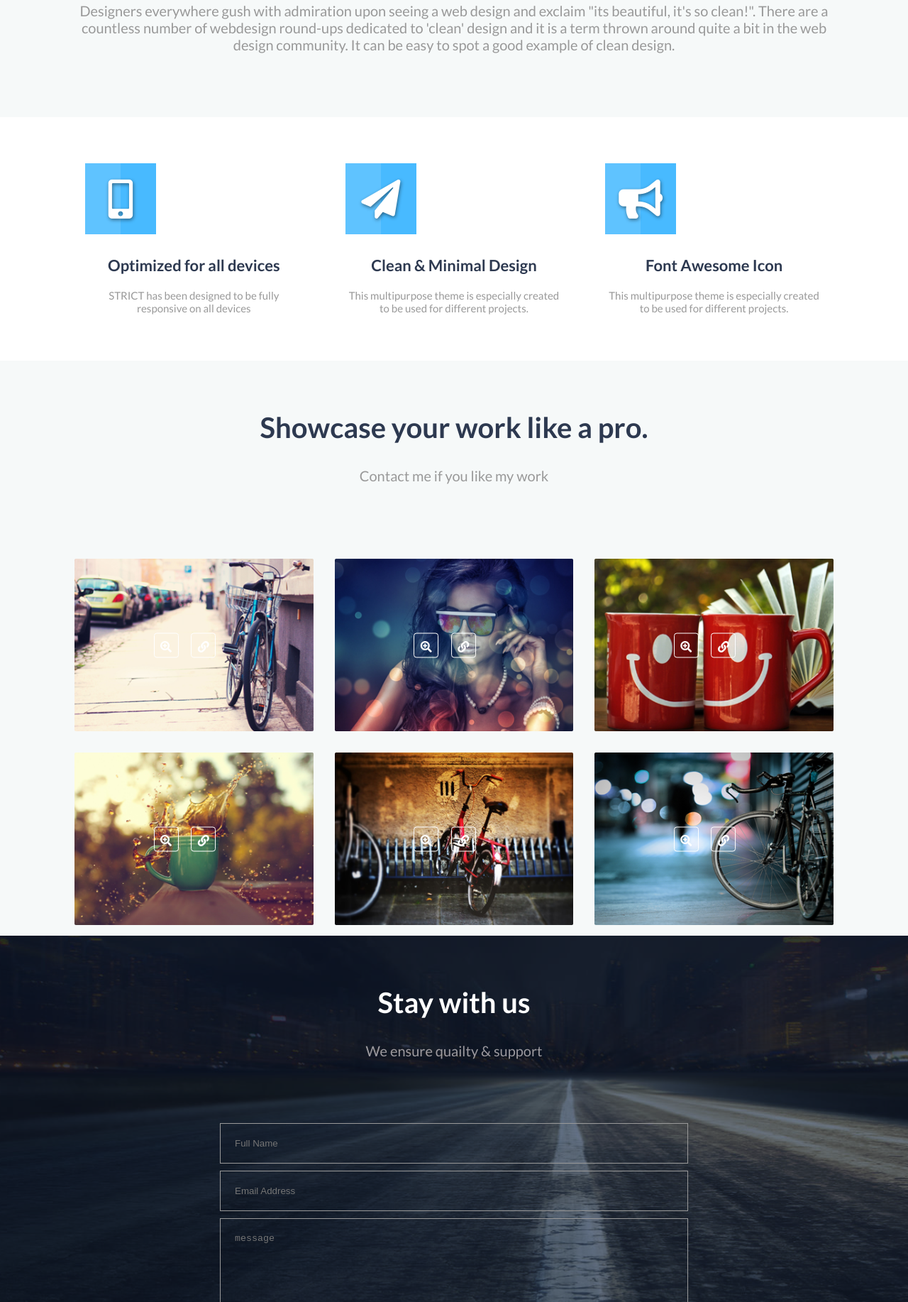
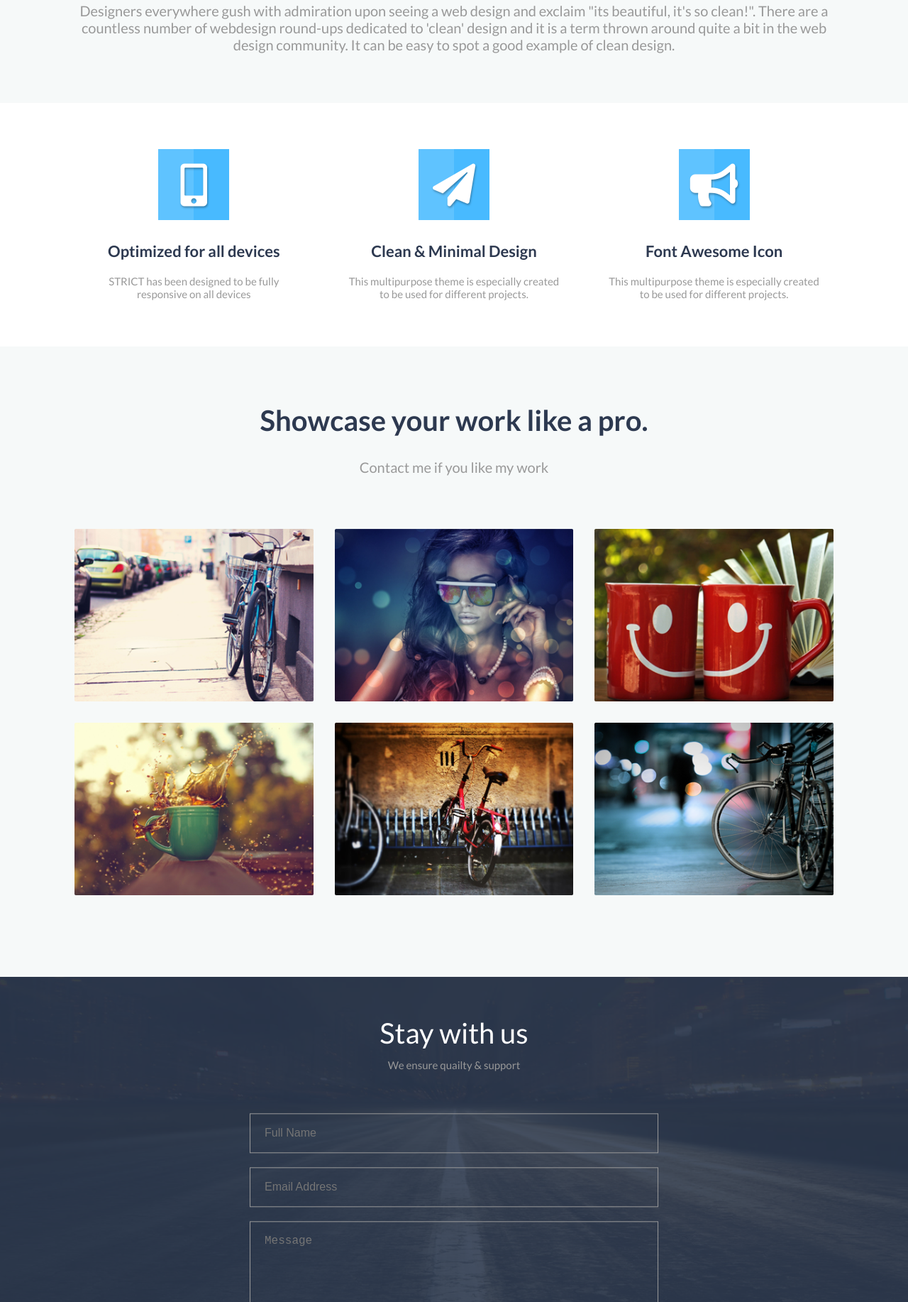
Before and after one commit to monsurrahmanriaz/Assignment-no7, a plain HTML site: page index.html in a window 1280 px wide. Shown: the part 966-2800 px from the top of the page at 71% size. Drawn offline with Linux system fonts and the light colour scheme.

Commit message:
Add files via upload

```diff
--- a/css/style.css
+++ b/css/style.css
@@ -1,17 +1,4 @@
 @import url('https://fonts.googleapis.com/css?family=Lato:300,400,700,900&display=swap');
-
-.heading {text-align: center;}
-.heading h2{
-    color: #2d3950;
-    font-size: 40px;
-    padding-top: 70px;
-}
-.heading p{
-    font-size: 20px;
-    color: #999999;
-    margin-top: 32px;
-    padding-bottom: 90px;
-}
 
 /*
  ===========================
@@ -104,6 +91,14 @@ nav ul li a:hover{
     cursor: pointer;
 }
 
+.banner-content button:hover {
+
+    background-color: #15a4fa;
+    border: 1px solid #999;
+    color: #fff;
+    box-shadow: 3px 5px 5px #00000070;
+}
+
 .banner-section .arrow{
     position: absolute;
     bottom: 3em;
@@ -123,6 +118,23 @@ nav ul li a:hover{
 
 section.about-section{
     background: #f6f9f9;
+    padding: 50px 0 70px;
+}
+
+.about-section .heading {
+    text-align: center;
+    padding-top: 20px;
+}
+
+.about-section .heading h2{
+    color: #2d3950;
+    font-size: 40px;
+    font-weight: 500;
+}
+.about-section .heading p{
+    font-size: 20px;
+    color: #999999;
+    margin-top: 32px;
 }
 
 
@@ -156,10 +168,11 @@ section.features-section{}
      /* Chrome10-25,Safari5.1-6 */
     background: linear-gradient(to right,  rgba(95,195,255,1) 50%,rgba(72,186,255,1) 50%); /* W3C, IE10+, FF16+, Chrome26+, Opera12+, Safari7+ */
      /* IE6-9 */
-    font-size: 55px;
+    font-size: 60px;
     line-height: 100px;
     color: #fff;
-    text-shadow: 1px 2px 5px #00000075;
+    text-shadow: 1px 2px 3px #00000052;
+    margin: 0 auto;
 }
 .col .feature-content{}
 .feature-content h3{
@@ -177,7 +190,24 @@ section.features-section{}
  */
 
 section.showcase-section{
-    background-color: #F6F9F9;
+    background: #F6F9F9;
+    padding: 50px 0px 100px 0px;
+}
+
+.showcase-section .heading {
+    text-align: center;
+    padding-top: 30px;
+}
+
+.showcase-section .heading h2{
+    color: #2d3950;
+    font-size: 40px;
+}
+.showcase-section .heading p{
+    font-size: 20px;
+    color: #999999;
+    padding-top: 30px;
+    padding-bottom: 60px;
 }
 
 
@@ -192,14 +222,17 @@ section.showcase-section{
     flex-basis: 33.33%;
     padding: 15px;
 }
-.showcase .showcase-details{position: relative;}
+.showcase .showcase-details{
+    position: relative;
+}
 .showcase-details img{}
-.showcase .overlay{
+
+.showcase-details .overlay{
     width: 100%;
-    height: 0;
+    height: 0%;
     position: absolute;
-    background-color: #15a4fad9;
-    top: 0;
+    background: #15a4fad9;
+    bottom: 0;
     left: 0;
     opacity: 0;
     transition: all 0.4s;
@@ -212,29 +245,43 @@ section.showcase-section{
     position: absolute;
     color: #fff;
     width: 35px;
+    height: 35px;
+    line-height: 35px;
+    border: 1px solid #fff;
     border-radius: 4px;
-    height: 35px;
-    border: 1px solid #fff;
-    left: 37%;
+    left: 42%;
+    top: 60%;
+    transform: translate(-42%, -50%);
     text-align: center;
-    line-height: 35px;
+    opacity: 0;
+    transition: all 0.6s;
+}
+
+.showcase-details:hover .plus {
+    opacity: 1;
     top: 50%;
-    transform: translate(-37%, -50%);
 }
+
 .showcase .link{
     position: absolute;
     color: #fff;
     width: 35px;
     height: 35px;
+    line-height: 35px;
+    border: 1px solid #fff;
     border-radius: 4px;
-    border: 1px solid #fff;
-    right: 37%;
-    line-height: 35px;
-    top: 50%;
+    right: 42%;
+    top: 60%;
+    transform: translate(42%, -50%);
     text-align: center;
-    transform: translate(-37%, -50%);
+    opacity: 0;
+    transition: all 0.6s;
 }
 
+.showcase-details:hover .link{
+    opacity: 1;
+    top: 50%;
+}
 
 /*
  =======================================
@@ -243,25 +290,44 @@ section.showcase-section{
  */
 
 section.contact-section{
-    background: url(../images/contact.png);
-    background-repeat: no-repeat;
-    background-size: cover;
-    background-color: #2d3950;
-    background-blend-mode: soft-light;
-    padding-bottom: 100px;
 }
-.contact-section .overlay{}
+.contact-content{
+    position: relative;
+}
+
+.contact-content img{
+    height: 650px;
+    width: auto;
+}
+.contact-section .overlay{
+    position: absolute;
+    top: 0;
+    left: 0;
+    height: 100%;
+    width: 100%;
+    background-color: #2d3950e0;
+}
+
+.contact-section .heading{
+    position: absolute;
+    top: 10%;
+    left: 50%;
+    transform: translate(-50%, -10px);
+    z-index: 1;
+    text-align: center;
+}
+
 .contact-section .heading h2{
     color: #fff;
+    font-size: 40px;
+    font-weight: 500;
 }
 
 .contact-section .heading p{
 
-color: #f5eded9c;
-}
+color: #999;
 
-.contact-section .row{
-	justify-content: center;
+margin-top: 12px;
 }
 
 /*
@@ -271,24 +337,36 @@ color: #f5eded9c;
  */
 
 .contact-form{
-    max-width: 60%;
-    flex-basis: 60%;
+    position: absolute;
+    top: 70%;
+    left: 50%;
+    transform: translate(-50%, -66%);
+    z-index: 1;
+    max-width: 45%;
 }
+
 .contact-form form{}
 .contact-form form input,
 .contact-form form textarea{
     width: 100%;
-    padding: 20px;
-    margin-bottom: 10px;
+    padding: 18px 20px;
+    margin-bottom: 20px;
     background-color: transparent;
     border: 1px solid #999;
+    font-size: 16px;
+    color: #fff;
+    text-transform: capitalize;
 }
 
 
-.contact-form form ul{}
+.contact-form form ul{
+    align-items: center;
+    margin-top: 8px;
+}
 .contact-form form ul li{
     max-width: 50%;
     flex-basis: 50%;
+    margin-top: 0px;
 }
 .contact-form form ul li input{}
 .contact-form form ul li input[type="checkbox"]{
@@ -301,6 +379,8 @@ color: #f5eded9c;
     padding: 13px 50px;
     cursor: pointer;
     border-color: #15a4fa;
+    color: #fff;
+    border-radius: 4px;
 }
 .contact-form form ul li label{
     color: #fff;
@@ -330,7 +410,9 @@ footer{
     font-size: 14px;
     line-height: 30px;
 }
-.copyright a{}
+.copyright a{
+    color: #999;
+}
 .social-list{
     max-width: 50%;
     flex-basis: 50%;
@@ -339,6 +421,7 @@ footer{
     justify-content: flex-end;
 }
 .social-list ul li{}
+
 .social-list ul li a{
     width: 40px;
     height: 40px;
@@ -351,3 +434,7 @@ footer{
     margin-left: 10px;
     transition: all 0.4s;
 }
+
+.social-list ul li a:hover{
+    background-color: #000;
+}
--- a/index.html
+++ b/index.html
@@ -132,6 +132,7 @@
 				</div>
 			</div>
 		<!--showcase end-->
+
 		<!--showcase start-->
 			<div class="showcase">
 				<div class="showcase-details">
@@ -193,16 +194,15 @@
 	<!--showcase section end-->
 
 
-
 	<!-- contact section start -->
 	<section class="contact-section">
+		<div class="contact-content">
+		<img src="images/contact.png" alt="contact">
 		<div class="overlay"></div>
-		<div class="container">
 		<div class="heading">
 			<h2>Stay with us</h2>
 			<p>We ensure quailty & support</p>
 		</div>
-		<div class="row">
 		<div class="contact-form">
 			<form>
 				<input type="text" placeholder="Full Name">
@@ -210,8 +210,7 @@
 				<textarea placeholder="message" rows="6"></textarea>
 				<ul class="row">
 					<li>
-							<input type="checkbox" id="newslatter"> <label for="newslatter">Subscribe Newsletter</label>
-						</li>
+						<input type="checkbox" id="newslatter"> <label for="newslatter">Subscribe Newsletter</label></li>
 					<li>
 						<input type="submit" value="Send">
 					</li>
@@ -219,8 +218,6 @@
 			</form>
 		</div>
 		</div>
-		</div>
-
 	</section>
 	<!-- contact section end -->
 
```
Lines whose indentation alone changed are shown as unchanged.
